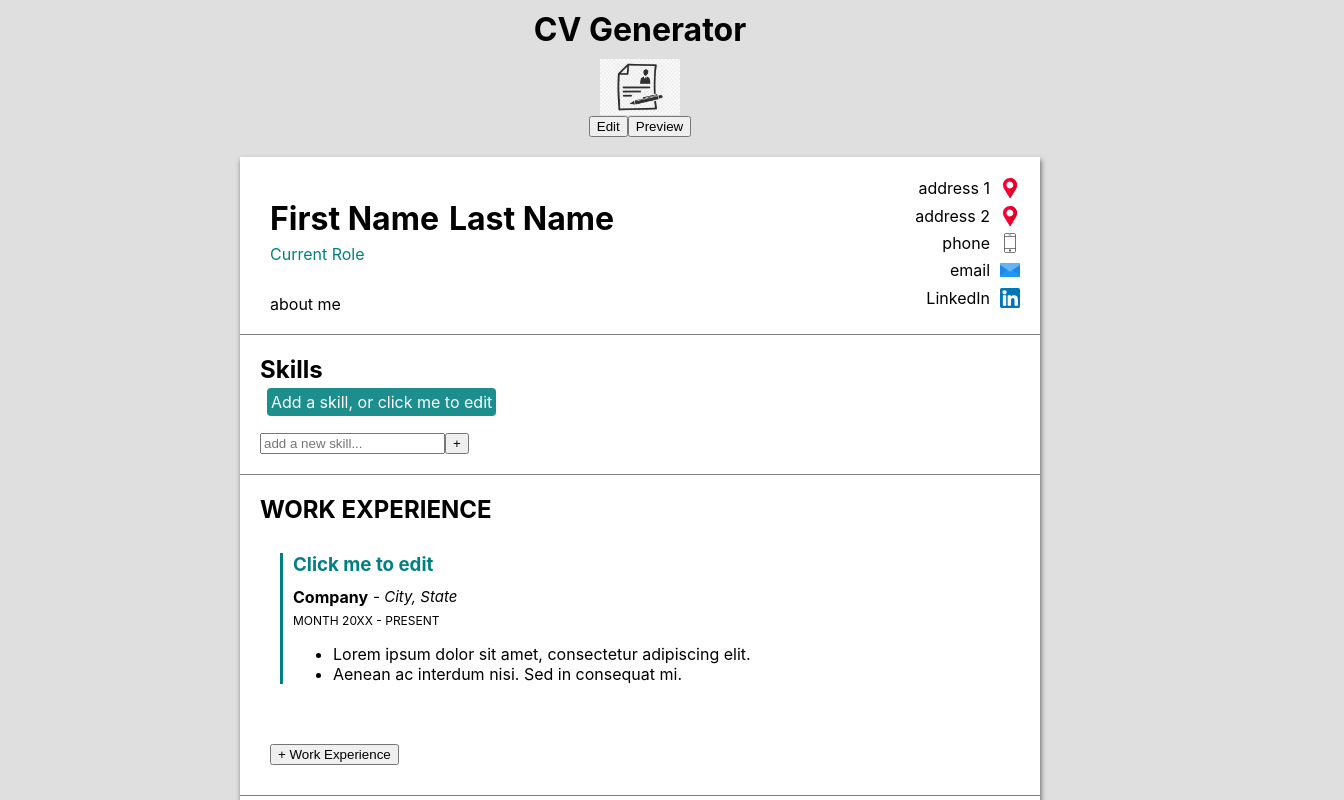
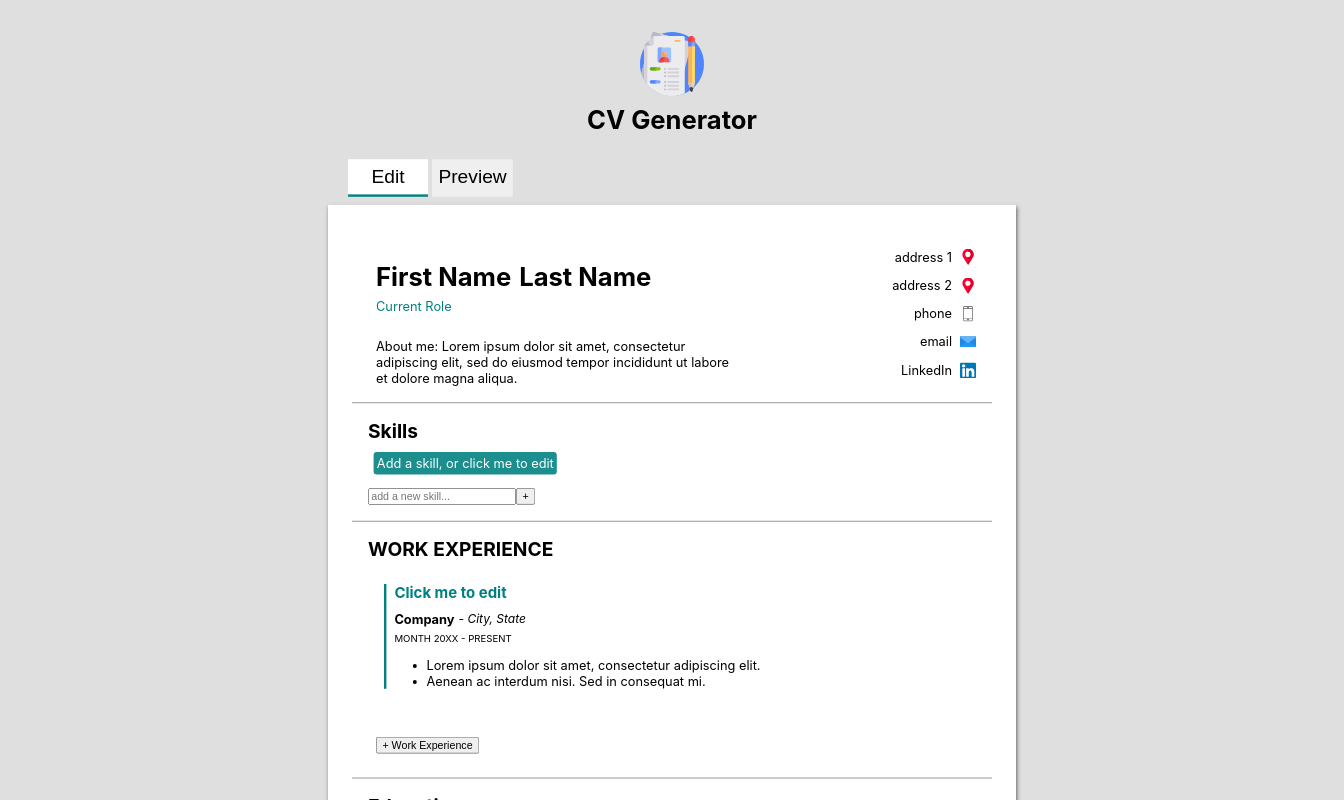
Before and after one commit to enPlace/react-inline-editable-cv, a React (Create React App) app: page / in a window 1280 px wide. Shown: the top 800 px of the page, 1344 px wide, since content can reach past the window. Built offline with nearby package versions, Linux system fonts and the light colour scheme.

Commit message:
Add more styling for preview and edit mode.

```diff
--- a/src/App.js
+++ b/src/App.js
@@ -9,11 +9,13 @@ function App() {
   return (
     <div className="App">
       <Header></Header>
-      <TogglePreview
-        viewStatus={viewStatus}
-        setViewStatus={setViewStatus}
-      ></TogglePreview>
-      <Cv viewStatus={viewStatus}></Cv>
+      <div className="cvContainer">
+        <TogglePreview
+          viewStatus={viewStatus}
+          setViewStatus={setViewStatus}
+        ></TogglePreview>
+        <Cv viewStatus={viewStatus}></Cv>
+      </div>
     </div>
   );
 }
--- a/src/Components/Cv-components/PersonalInfoSubComponents/AboutMe.js
+++ b/src/Components/Cv-components/PersonalInfoSubComponents/AboutMe.js
@@ -1,7 +1,8 @@
 import { useState } from "react";
 const AboutMe = ({ viewStatus, isEditable, setIsEditable }) => {
   const [about, setAbout] = useState({
-    about: "about me",
+    about:
+      "About me: Lorem ipsum dolor sit amet, consectetur adipiscing elit, sed do eiusmod tempor incididunt ut labore et dolore magna aliqua.",
   });
   const handleAboutChange = (e) => {
     setAbout({
--- a/src/Components/Header.js
+++ b/src/Components/Header.js
@@ -1,9 +1,10 @@
-import Icon from "../cvicon.jpeg"
+import Icon from "../resume.svg"
 const Header = () => {
     return (
         <header className = "main-header">
+          <img id = "main-icon" src={Icon} alt="" />
         <h1 id ="page-title">CV Generator</h1>
-        <img id = "main-icon" src={Icon} alt="" />
+
       </header>
      );
 }
--- a/src/Components/TogglePreview.js
+++ b/src/Components/TogglePreview.js
@@ -3,14 +3,14 @@ const TogglePreview = ({ viewStatus, setViewStatus }) => {
     <div className="togglePreview">
       <button
         type="button"
-        className={viewStatus}
+        className={viewStatus === "edit"?"active":""}
         onClick={() => setViewStatus("edit")}
       >
         Edit
       </button>
       <button
         type="button"
-        className={viewStatus}
+        className={viewStatus === "preview"?"active":""}
         onClick={() => setViewStatus("preview")}
       >
         Preview
--- a/src/index.css
+++ b/src/index.css
@@ -1,16 +1,21 @@
+html{
+}
 body {
   margin: 0;
+  width: 125%;
+  height: 125%;
+  transform-origin: top left;
+  transform: scale(80%);
   font-family: -apple-system, BlinkMacSystemFont, "Segoe UI", "Roboto", "Oxygen",
     "Ubuntu", "Cantarell", "Fira Sans", "Droid Sans", "Helvetica Neue",
     sans-serif;
   -webkit-font-smoothing: antialiased;
   -moz-osx-font-smoothing: grayscale;
-
   display: flex;
   flex-direction: column;
   align-items: center;
-
   background-color: rgb(223, 223, 223);
+  padding: 40px;
 }
 
 h2 {
@@ -37,13 +42,37 @@ code {
 #main-icon {
   width: 80px;
 }
+.togglePreview{
+  display: flex;
+  margin-left: 40px;
+
+}
+.togglePreview button{
+  border:none;
+  border-bottom: 3px solid transparent;
+  font-size: x-large;
+  margin-top: 20px;
+  margin-left: 5px;
+  padding: 8px;
+  min-width: 100px;
+  margin-bottom: 10px;
+}
+.togglePreview button.active{
+  border-bottom: 3px solid teal;
+  background-color: white;
+}
+.togglePreview button:hover{
+  cursor: pointer;
+}
 .cv-body {
+  padding: 30px;
   background-color: white;
   box-shadow: 1px 3px 5px rgba(84, 84, 84, 0.9);
   width: 80vw;
   max-width: 800px;
   min-height: 80vh;
   margin: 20px;
+  margin-top: 0px;
 }
 .personal-info {
   border-bottom: 1px solid gray;
@@ -55,7 +84,7 @@ code {
 .primaryInfo {
   display: flex;
   flex-direction: column;
-  justify-content: space-between;
+  justify-content: space-around;
   margin-left: 10px;
 }
 .name {
@@ -249,6 +278,7 @@ code {
   background-color: rgba(0, 128, 128, 0.891);
   color: white;
   margin: 7px;
+  margin-top: 15px;
   padding: 4px;
 }
 .skill:hover {
@@ -262,6 +292,15 @@ code {
   cursor: text;
   box-shadow:none;
 }
+.preview{
+  border-bottom: none;
+}
 .preview button{
   display: none;
 }
+.work-experience.preview {
+  padding-bottom: 0px;
+}
+.education.preview{
+  margin-top: -20px;
+}
```
Also changed, not shown: src/resume.svg (added).
